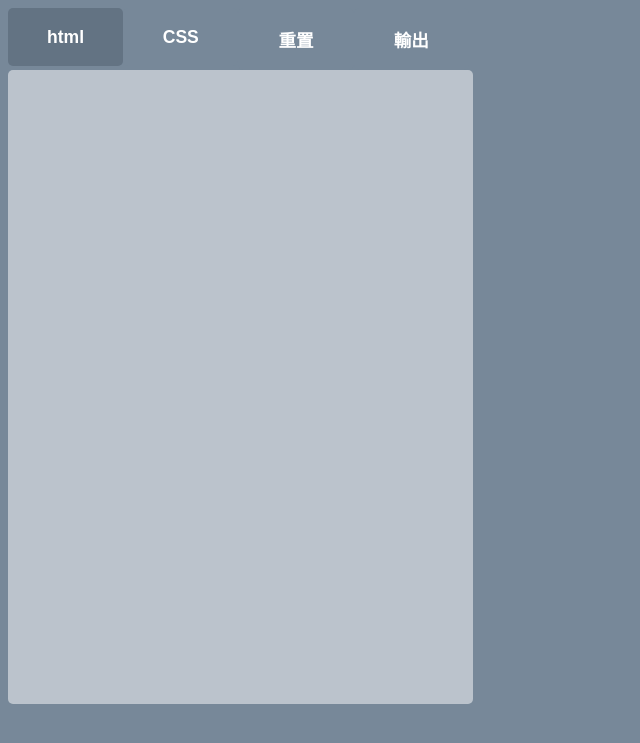
After one commit to sky0966548546/WEB, a PHP site: page /files/htmltool/index.html in a window 1280 px wide. The commit adds this page. Shown: the top 743 px of the page, without its empty margins (0-640 px from the left). Run offline with PHP 8.4, Linux system fonts and the light colour scheme.

Commit message:
Add files via upload

```diff
--- a/files/css/index.html
+++ b/files/css/index.html
@@ -2,7 +2,7 @@
 <html lang='zh-TW'>
 <head>
     <title>CSS編輯器</title>
-    <meta http-equiv='Content-Type' content='text/html; charset=utf-8' />
+    <meta http-equiv='Content-Type' content='text/html; charset=UTF-8' />
     <link rel="icon" type="image/x-icon" href="https://kiriqua.com/img/logo/logo.png" />
     <link rel="shortcut icon" href="https://kiriqua.com/img/logo/logo.png" type="image/x-icon" />
     <link href="style.css" rel="stylesheet">
@@ -10,7 +10,7 @@
     <script src="https://ajax.googleapis.com/ajax/libs/jquery/3.5.1/jquery.min.js"></script>
     <script src="func.js"></script>
 </head>
-<body>
+<body onload="reset();">
 <div class="left">
 <table for="css">
     <form name="list">
--- /dev/null
+++ b/files/htmltool/func.js
@@ -0,0 +1,35 @@
+function set(){
+    document.getElementById("tab1").style.backgroundColor="rgb(99, 115, 131)";
+    document.getElementById("tab2").style.backgroundColor="lightslategrey";
+    document.getElementById("reset").style.backgroundColor="lightslategrey";
+    document.getElementById("output").style.backgroundColor="lightslategrey";
+    document.getElementById("css").style.display="none"
+}
+function openPage(pageName) {
+    if(pageName=="html"){
+        document.getElementById("html").style.display="block";
+        document.getElementById("css").style.display="none";
+        document.getElementById("tab1").style.backgroundColor="rgb(99, 115, 131)";
+        document.getElementById("tab2").style.backgroundColor="lightslategrey";
+    }
+    if(pageName=="css"){
+      document.getElementById("html").style.display="none";
+      document.getElementById("css").style.display="block";
+      document.getElementById("tab1").style.backgroundColor="lightslategrey";
+      document.getElementById("tab2").style.backgroundColor="rgb(99, 115, 131)";
+    }
+}
+$(document).ready(function(){
+$("#reset").click(function (){
+    $("#html").val("");
+    $("#css").val("");
+    });
+});
+
+$(document).ready(function(){
+	$("#output").click(function(){
+		$.post("./kirito.php",{
+        html:$("#html").val(),
+        css:$("#css").val()});
+	});
+});
--- /dev/null
+++ b/files/htmltool/index.html
@@ -0,0 +1,30 @@
+<!DOCTYPE html>
+<html lang='zh-TW'>
+
+<head>
+    <title>網頁編輯器</title>
+    <meta http-equiv='Content-Type' content='text/html; charset=utf-8' />
+    <link rel="icon" type="image/x-icon" href="https://kiriqua.com/img/logo/logo.png" />
+    <link rel="shortcut icon" href="https://kiriqua.com/img/logo/logo.png" type="image/x-icon" />
+    <link rel="stylesheet" href="style.css">
+    <script src="https://ajax.googleapis.com/ajax/libs/jquery/3.5.1/jquery.min.js"></script>
+    <script src="https://kiriqua.com/js/reset.js"></script>
+    <script src="func.js"></script>
+</head>
+
+<body onload="reset(),set();">
+    <div class="left">
+    <button class="tab" onclick="openPage('html');" id="tab1"><h3>html</h3></button>
+    <button class="tab" onclick="openPage('css');" id="tab2"><h3>CSS</h3></button>
+    <button class="tab" id="reset"><h3>重置</h3></button>
+    <form action="./kirito.php" method="post" class="input" target="_blank">
+    <button class="tab" type="submit" id="output">
+        <h3>輸出</h3>
+    </button>
+    <textarea id="html" name="html"></textarea>
+    <textarea id="css" name="css"></textarea>
+    </div>
+    </form>
+</body>
+
+</html>
--- /dev/null
+++ b/files/htmltool/style.css
@@ -0,0 +1,34 @@
+@import url('https://fonts.googleapis.com/css2?family=Noto+Sans+HK:wght@500&display=swap');
+@import url('https://fonts.googleapis.com/css2?family=Righteous&display=swap');
+body{
+    font-family: 'Righteous','Noto Sans HK';
+    background-color: lightslategrey;
+}
+
+.tab {
+    border-Radius: 5px;
+    color: white;
+    float: left;
+    border: none;
+    outline: none;
+    cursor: pointer;
+    font-size: 15px;
+    width: 20%;
+  }
+
+.left{
+    position:absolute;
+    width: 45%;
+    height: 43em;
+    float:left;
+}
+
+.input textarea{
+    resize: none;
+    width: 80%;
+    height: 630px;
+    font-size: 20px;
+    background-color: rgba(255, 255, 255, .5);
+    border: lightslategrey;
+    border-Radius: 5px;
+}
--- a/files/index.js
+++ b/files/index.js
@@ -11,3 +11,6 @@
   function css(){
       window.open("./css");
   }
+  function htmltool(){
+    window.open("./htmltool");
+}
```
Also changed, not shown: files/htmltool/kirito.php (added, +20 -0 lines), files/index.html (+25 -13 lines), files/clock/_clock.js (line endings or trailing spaces), files/clock/clock.css (line endings or trailing spaces), files/clock/index.html (line endings or trailing spaces).
